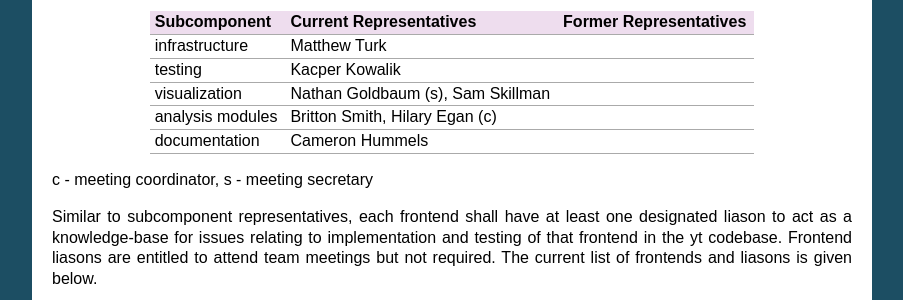
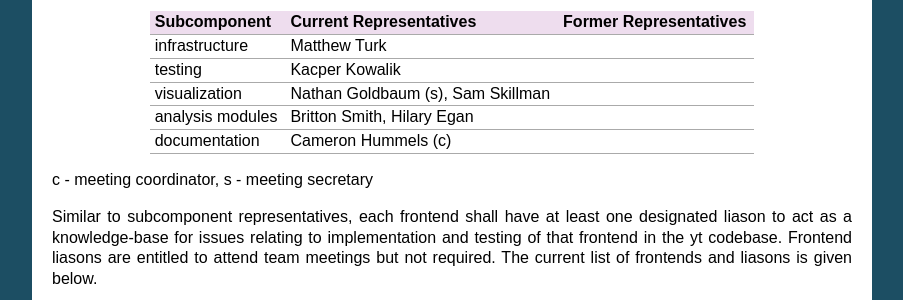
Before and after one commit to yt-project/ytep, a Sphinx documentation site: the page built from source/YTEPs/YTEP-1776.rst, in a window 1280 px wide and 900 px high, scrolled down 1337 px. Shown: the part 152-452 px from the top of the window, without its empty margins (198-1101 px from the left). Built offline with Sphinx 7.4.7, drawn with Linux system fonts in a browser that asks for light colours; formulas are drawn with MathJax 3.

Commit message:
Updating current meeting coordinator.

```diff
--- a/source/YTEPs/YTEP-1776.rst
+++ b/source/YTEPs/YTEP-1776.rst
@@ -96,8 +96,8 @@ of subcomponents and their representatives is given below.
     visualization     Nathan Goldbaum (s),
                       Sam Skillman
     analysis modules  Britton Smith,
-                      Hilary Egan (c)
-    documentation     Cameron Hummels
+                      Hilary Egan
+    documentation     Cameron Hummels (c)
     ================= ======================= ======================
 
 c - meeting coordinator, s - meeting secretary
```
